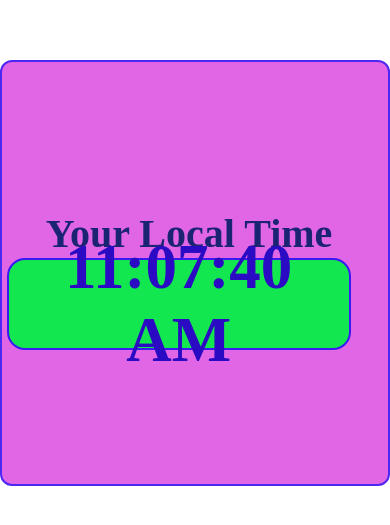
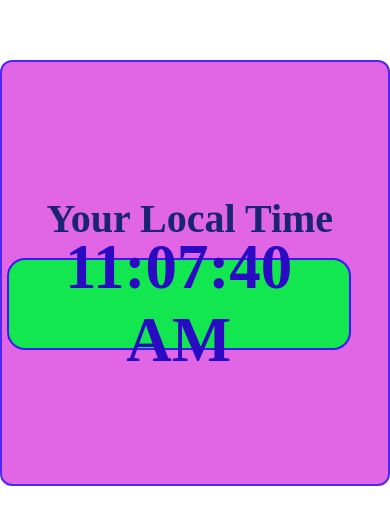
Before and after one commit to Imtiyaz-78/Digtal_clock_by_javaScript, a plain HTML site: page index.html in a window 390 px wide. Shown: the part 149-674 px from the top of the page. Drawn offline with Linux system fonts and the light colour scheme.

Commit message:
final design clock

```diff
--- a/style.css
+++ b/style.css
@@ -86,8 +86,8 @@ body {
     h1{
         font-size: 40px;
         color: rgba(5, 29, 102, 0.903);
-        margin-top: -80px;
-        margin-right: 12px;
+        margin-top: -110px;
+        margin-right: 10.5px;
     }
 
 }
```
